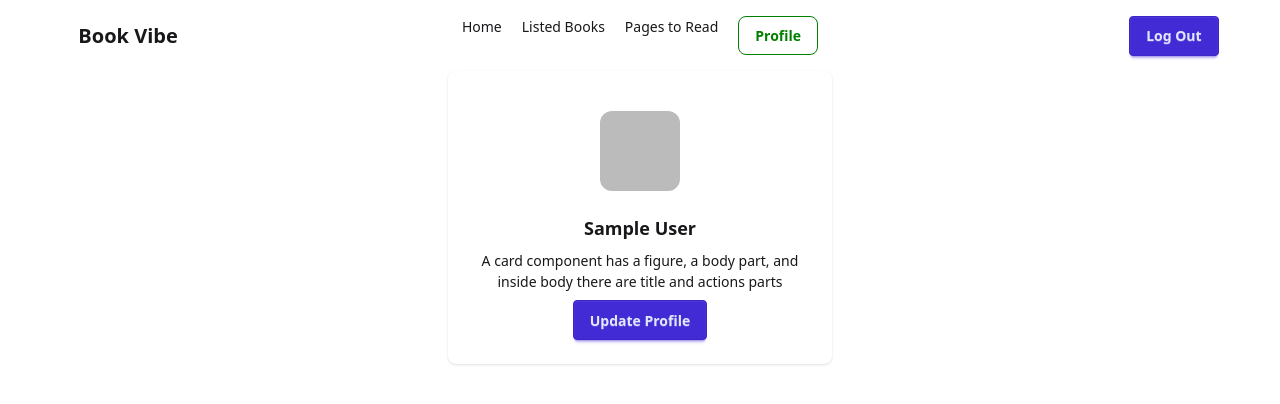
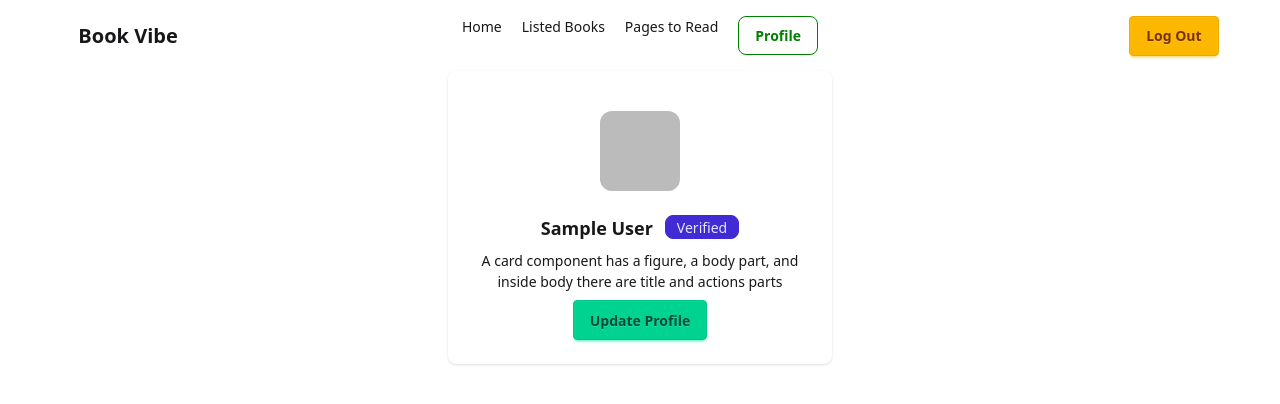
Before and after one commit to oliullahakib/boiPoka-project, a React (Vite) app: page /profile in a window 1280 px wide. Shown: the top 404 px of the page. Built offline with nearby package versions, Linux system fonts and the light colour scheme; no server answers; sample sign-in values are in the browser's storage.

Commit message:
verification email added

```diff
--- a/src/Pages/Profile.jsx
+++ b/src/Pages/Profile.jsx
@@ -18,10 +18,13 @@ const Profile = () => {
                     }
                 </figure>
                 <div className="card-body items-center text-center">
-                    <h2 className="card-title">{displayName}</h2>
+                   <div className='flex gap-3'>
+                     <h2 className="card-title">{displayName}</h2>
+                     <div className={`badge ${user.emailVerified?"badge-primary":"bg-gray-300"}`}>{user.emailVerified?"Verified":"Un-verified"}</div>
+                   </div>
                     <p>A card component has a figure, a body part, and inside body there are title and actions parts</p>
                     <div className="card-actions">
-                        <button className="btn btn-primary">Update Profile</button>
+                        <button className="btn btn-success">Update Profile</button>
                     </div>
                 </div>
             </div>
--- a/src/Pages/SingIn.jsx
+++ b/src/Pages/SingIn.jsx
@@ -1,18 +1,27 @@
 import React, { use, useState } from 'react';
 import { FaEye, FaEyeSlash } from 'react-icons/fa';
-import { Link } from 'react-router';
+import { Link, useLocation, useNavigate } from 'react-router';
 import { AuthContext } from '../Context/AuthContex';
 
 const SingIn = () => {
+    const location = useLocation();
+    const navigate = useNavigate()
     const {signIn}=use(AuthContext)
-     const [show, setShow] = useState(false)
+    const [show, setShow] = useState(false)
     const handleSingIn = (e) => {
         e.preventDefault()
         const email = e.target.email.value;
         const password = e.target.password.value;
         console.log("singIn", email, password)
         signIn(email,password)
-        .then(console.log("login successfully"),e.target.reset())
+        .then(
+            console.log("login successfully"),
+            e.target.reset(),
+
+            navigate(location.state)
+
+
+        )
         .catch(err=>console.log(err))
 
     }
--- a/src/Pages/SingUp.jsx
+++ b/src/Pages/SingUp.jsx
@@ -3,9 +3,10 @@ import { FaEye, FaEyeSlash } from 'react-icons/fa';
 import { Link } from 'react-router';
 import { AuthContext } from '../Context/AuthContex';
 import { UserCircle2Icon } from 'lucide-react';
+import { sendEmailVerification } from 'firebase/auth';
 
 const SingUp = () => {
-    const {signUp,updateUser}=use(AuthContext)
+    const { signUp, updateUser } = use(AuthContext)
     const [error, setError] = useState('')
     const [show, setShow] = useState(false)
     const handleSingUp = (e) => {
@@ -34,20 +35,28 @@ const SingUp = () => {
             setError("Must contain at least one special character.")
             return
         }
-        console.log("singUP", email, name, password,term)
-        signUp(email,password)
-        .then(res=>{
+        console.log("singUP", email, name, password, term)
+        signUp(email, password)
+            .then(res => {
                 console.log(res.user)
                 // update User
                 const userObj = {
-                displayName:name,
-                photoURL:photo
+                    displayName: name,
+                    photoURL: photo
                 }
-            updateUser(res.user,userObj)
-            .then("update user sccessfully")
+                updateUser(res.user, userObj)
+                    .then(
+                        console.log("update user sccessfully")
+                    )
                     .catch(err=>console.log(err))
+
+                // email verification
+                sendEmailVerification(res.user)
+                    .then(alert("Check Your Email and verify account"))
+
+                    .catch(err => console.log(err))
             })
-        .catch(err=>console.log(err))
+            .catch(err => console.log(err))
         e.target.reset()
     }
     return (
@@ -63,7 +72,7 @@ const SingUp = () => {
                                 <input required name='name' type="text" className="input" placeholder=" Name" />
                                 {/* Photo URL */}
                                 <label className="label">Photo</label>
-                                <input  name='photo' type="text" className="input" placeholder="Photo URL" />
+                                <input name='photo' type="text" className="input" placeholder="Photo URL" />
                                 {/* email */}
                                 <label className="label">Email</label>
                                 <input required name='email' type="email" className="input" placeholder="Email" />
@@ -84,7 +93,7 @@ const SingUp = () => {
                                 <fieldset className="fieldset bg-base-100 border-base-300 rounded-box w-64 border p-4">
                                     <legend className="fieldset-legend">Terms & Conditions</legend>
                                     <label className="label">
-                                        <input name='term' type="checkbox"  className="checkbox" />
+                                        <input name='term' type="checkbox" className="checkbox" />
                                         Check me
                                     </label>
                                 </fieldset>
--- a/src/PrivateRoute/PrivateRoute.jsx
+++ b/src/PrivateRoute/PrivateRoute.jsx
@@ -1,13 +1,14 @@
 import React, { use } from 'react';
 import { AuthContext } from '../Context/AuthContex';
-import { Navigate } from 'react-router';
+import { Navigate, useLocation } from 'react-router';
 
 const PrivateRoute = ({children}) => {
+    const location = useLocation();
     const {user,loading}=use(AuthContext)
     if(loading) return <span className="loading loading-spinner loading-xl"></span>
     return (
 
-      user?children:<Navigate to={"/signin"} replace></Navigate>
+      user?children:<Navigate state={location.pathname} to={"/signin"} replace></Navigate>
 
     );
 };
--- a/src/components/Navbar.jsx
+++ b/src/components/Navbar.jsx
@@ -43,7 +43,7 @@ const Navbar = () => {
             </div>
             <div className="navbar-end hidden md:flex md:flex-row gap-2 md:gap-5">
                 {
-                    user ? <button onClick={handleLogOut} className='btn btn-primary'>Log Out</button> : <>
+                    user ? <button onClick={handleLogOut} className='btn btn-warning'>Log Out</button> : <>
                         <Link to={"/signIn"} className="btn btn-success text-white">Sign In</Link>
                         <Link to={"/signUp"} className="btn btn-info text-white">Sign Up</Link>
                     </>
```
Lines whose indentation alone changed are shown as unchanged.
